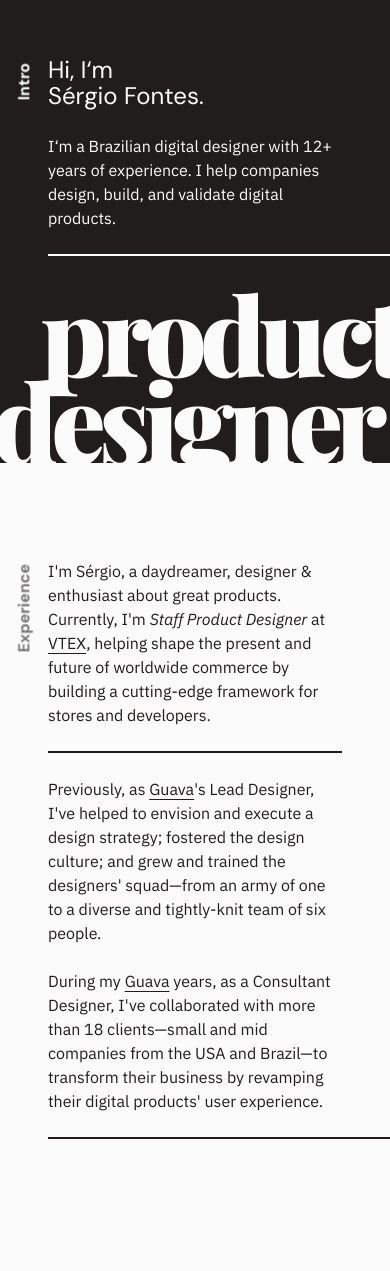
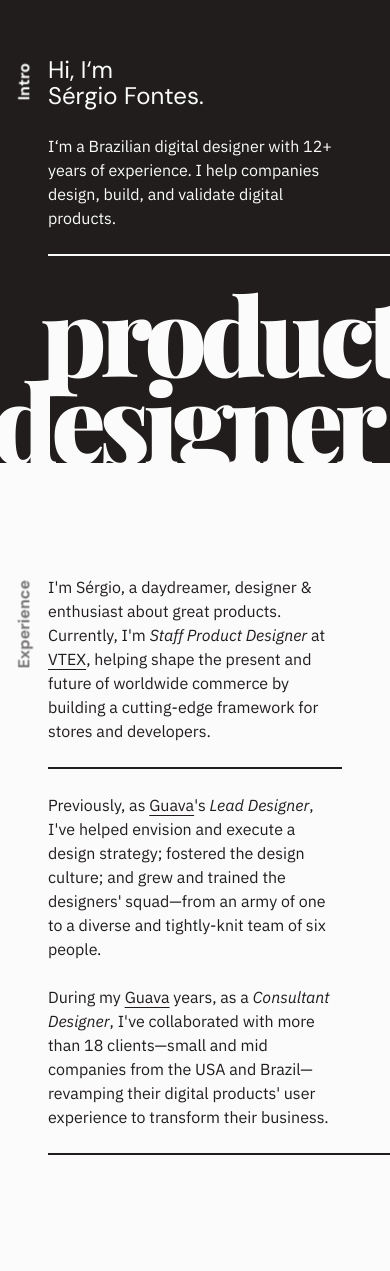
Before and after one commit to sergiofontes/fontes.cc, a Next.js app: page / in a window 390 px wide. Shown: the part 297-1568 px from the top of the page. Built offline with nearby package versions, Linux system fonts and the light colour scheme.

Commit message:
Refine grid further more and style layout for tablets

```diff
--- a/pages/index.js
+++ b/pages/index.js
@@ -91,19 +91,19 @@ export default function Home() {
               <a href="https://guava.software" target="_blank">
                 Guava
               </a>
-              's Lead Designer, I've helped to envision and execute a design strategy;
-              fostered the design culture; and grew and trained the designers'
-              squad—from an army of one to a diverse and tightly-knit team of six
-              people.
+              's <em>Lead Designer</em>, I've helped envision and execute a design
+              strategy; fostered the design culture; and grew and trained the
+              designers' squad—from an army of one to a diverse and tightly-knit team
+              of six people.
             </p>
             <p>
               During my{' '}
               <a href="https://guava.software" target="_blank">
                 Guava
               </a>{' '}
-              years, as a Consultant Designer, I've collaborated with more than 18
-              clients—small and mid companies from the USA and Brazil—to transform
-              their business by revamping their digital products' user experience.
+              years, as a <em>Consultant Designer</em>, I've collaborated with more
+              than 18 clients—small and mid companies from the USA and Brazil—revamping
+              their digital products' user experience to transform their business.
             </p>
           </div>
           <span className={cn(style.divisors, style.last)}></span>
--- a/pages/index.module.scss
+++ b/pages/index.module.scss
@@ -9,11 +9,18 @@
 
 .main {
   > * {
-    margin-bottom: calc(var(--gap) * 8);
-    &:first-child { margin-top: calc(var(--gap) * 6); }
+    --spacing-multiplier: 8;
+    --spacing: calc(var(--gap) * var(--spacing-multiplier));
+    margin-bottom: var(--spacing);
+
+    &:first-child {
+      --spacing-multiplier: 7;
+      margin-top: var(--spacing);
+    }
+
     @include media(">desktop") {
-      &:first-child { margin-top: calc(var(--gap) * 3.5); }
-      margin-bottom: calc(var(--gap) * 3.5);
+      --spacing-multiplier: 3.5;
+      &:first-child { --spacing-multiplier: 3.5; }
     }
   }
 }
@@ -81,13 +88,46 @@
   .divisor, .divisors { border-bottom: 2px solid var(--color-text); }
   .last { grid-column-end: span calc(var(--content-width) + 1); }
 
+  @include media(">tablet") {
+    --heading-start: 2;
+    --heading-width: 1;
+    --content-start: calc(var(--heading-start) + var(--heading-width));
+    --content-width: 3;
+    align-items: start;
+
+    p + p { margin-top: 0; }
+    .column, .columns { grid-row: 1; }
+    .divisor, .divisors { grid-row: 2; }
+
+    .column { grid-column-start: auto; }
+
+    .columns {
+      display: grid;
+      grid-auto-flow: column;
+      grid-template-columns: 1fr 1fr;
+      grid-column-start: auto;
+      grid-column-end: span calc(var(--content-width) * 2);
+      gap: var(--gap);
+    }
+
+    .column, .divisor {
+      grid-column-end: span var(--content-width);
+      &:nth-of-type(1) { grid-column-start: var(--content-start); }
+      &:nth-of-type(2) { grid-column-start: calc(var(--content-start) + var(--content-width)); }
+      &:nth-of-type(3) { grid-column-start: calc(var(--content-start) + var(--content-width) + var(--content-width)); }
+    }
+
+    .divisors { grid-column: calc(var(--content-start) + var(--content-width)) / span calc(var(--content-width) * 2); }
+  }
+
   @include media(">desktop") {
     --heading-start: 4;
     --heading-width: 2;
-    --content-start: calc(var(--heading-start) + var(--heading-width));
     --content-width: 3;
     align-items: stretch;
     row-gap: var(--gap);
+
+    .columns { grid-column-start: calc(var(--content-start) + var(--content-width)); }
 
     h2 {
       top: unset;
@@ -98,32 +138,6 @@
     }
 
     h2, h3 { margin-top: .266667rem; }
-    p + p { margin-top: 0; }
-
-    .column, .columns { grid-column-start: auto; }
-
-    .column {
-      grid-column-end: span var(--content-width);
-      &:first-of-type { grid-column-start: var(--content-start); }
-    }
-
-    .columns {
-      display: grid;
-      grid-template-columns: 1fr 1fr;
-      grid-column-end: span calc(var(--content-width) * 2);
-      gap: var(--gap);
-    }
-
-    .divisor, .divisors { grid-row: 2; }
-
-    .divisor {
-      grid-column-end: span var(--content-width);
-      &:nth-of-type(1) { grid-column-start: var(--content-start); }
-      &:nth-of-type(2) { grid-column-start: calc(var(--content-start) + var(--content-width)); }
-      &:nth-of-type(3) { grid-column-start: calc(var(--content-start) + var(--content-width) + var(--content-width)); }
-    }
-
-    .divisors { grid-column: calc(var(--content-start) + var(--content-width)) / span calc(var(--content-width) * 2); }
   }
 
   @include media(">desktoplarge") {
@@ -158,12 +172,18 @@
   .intro { grid-row: 1; }
   .divisors { border-color: var(--color-text-inverse); }
 
+  @include media(">tablet") {
+    grid-template-rows: auto 1fr;
+    padding-top: calc(var(--gap) * 5);
+
+    h1 { grid-column: calc(var(--content-start) + var(--content-width)) / span calc(var(--content-width) * 3); }
+  }
+
   @include media(">desktop") {
-    grid-template-rows: auto 1fr;
     min-height: 40rem;
     height: 90vh;
-    max-height: 66rem;
-    padding: var(--gap) 0 0;
+    max-height: 60rem;
+    padding-top: var(--gap);
 
     h1 { grid-column: var(--content-start) / span calc(var(--content-width) * 3); }
     .title { align-self: end; }
@@ -176,7 +196,7 @@
   p { display: inline; }
   .lead { line-height: 1; }
 
-  @include media(">desktop") {
+  @include media(">tablet") {
     align-items: end;
     p { display: block; }
   }
@@ -204,8 +224,13 @@
   --quote-width: var(--content-width);
 
   p { margin-bottom: 0; }
-  blockquote,
-  figcaption { grid-column: var(--quote-start) / span var(--quote-width); }
+  blockquote, figcaption { grid-column: var(--quote-start) / span var(--quote-width); }
+
+  @include media(">tablet") {
+    --quote-start: 2;
+    --quote-width: calc((var(--content-width) * 3) + 1);
+    figcaption { grid-column: var(--content-start) / span var(--content-width);   }
+  }
 
   @include media(">desktop") {
     --quote-start: 4;
@@ -227,6 +252,10 @@
     top: -3px;
     display: block;
     line-height: .8;
+    @include media(">tablet", "<=desktop") {
+      @include text-overflow;
+      line-height: 1.3;
+    }
   }
 }
 
@@ -236,11 +265,13 @@
     grid-column: 1 / span calc(var(--columns) + 2);
     column-gap: var(--gap);
     row-gap: var(--gap);
-    padding-bottom: calc(var(--gap) * 2);
+    &:not(:last-child) { padding-bottom: calc(var(--gap) * 2); }
   }
 
   h2 {
-    @include media("<=desktop") {
+    white-space: normal;
+
+    @include media("<=tablet") {
       position: relative;
       top: unset;
       align-self: start;
@@ -248,7 +279,6 @@
       grid-column: var(--content-start) / span calc(var(--columns) - 1);
       margin: 0;
       transform: unset;
-      white-space: normal;
     }
   }
 
@@ -275,8 +305,8 @@
 
   h3, ul, p, a { grid-column: var(--content-start) / span var(--content-width); }
 
-  @include media(">desktop") {
-    justify-items: stretch;
+  @include media(">tablet") {
+    h2 { text-align: right; }
 
     section {
       align-items: end;
@@ -290,7 +320,7 @@
     div {
       grid-row: 1 / span 4;
       grid-column: 1 / span 2;
-      padding-top: 50%;
+      padding-top: 70%;
       border-radius: 1.333333rem;
     }
 
@@ -308,6 +338,13 @@
       grid-column-end: auto;
     }
   }
+
+  @include media(">desktop") {
+    justify-items: stretch;
+
+    h2 { white-space: nowrap; }
+    div { padding-top: 50%; }
+  }
 }
 
 .footer {
@@ -322,7 +359,7 @@
     line-height: 0;
   }
 
-  @include media(">desktop") {
+  @include media(">tablet") {
     small { display: block; }
 
     div {
--- a/styles/grid.scss
+++ b/styles/grid.scss
@@ -24,6 +24,12 @@ $max-width    : $max-width;   // Maximum container's width
   --gap       : #{$gap-mob};
   --gap-out   : #{$gap-mob-out};
   --gap-delta : calc(var(--gap-out) - var(--gap));
+
+  @include media(">tablet") {
+    --columns : #{$columns-tab};
+    --gap     : #{$gap-tab};
+    --gap-out : #{$gap-tab-out};
+  }
 
   @include media(">desktop") {
     --columns : #{$columns};
--- a/styles/scaffold.scss
+++ b/styles/scaffold.scss
@@ -21,6 +21,11 @@ $columns-mob  : 4;                // Columns number
 $gap-mob      : $base-mob;        // Gutter width
 $gap-mob-out  : $base-mob * 3;    // External gutter width
 
+// Tablet
+$columns-tab  : 10;                // Columns number
+$gap-tab      : $base;            // Gutter width
+$gap-tab-out  : $base * 4;        // External gutter width
+
 // Desktop
 $columns      : 13;               // Columns number
 $columns-large: 14;               // Columns number
--- a/styles/typography.scss
+++ b/styles/typography.scss
@@ -11,7 +11,7 @@
   --font-size:     #{$base-mob};
   --line-height:   1.5;
 
-  @include media(">desktop") {
+  @include media(">tablet") {
     --font-size:   #{$base};
     --line-height: 1.6;
   }
@@ -30,6 +30,11 @@ h1 {
   text-transform: lowercase;
 
   > span { @include fontless; }
+
+  @include media(">tablet") {
+    font-size: 9rem;
+    letter-spacing: -.57rem;
+  }
 
   @include media(">desktop") {
     font-size: 13.2rem;
@@ -84,6 +89,7 @@ strong {}
   font-family: var(--font-title);
   font-size: 1.5rem;
   line-height: 1.3;
+  @include media(">tablet")  { font-size: 1.6rem; }
   @include media(">desktop") { font-size: 1.866667rem; }
 }
 
```
